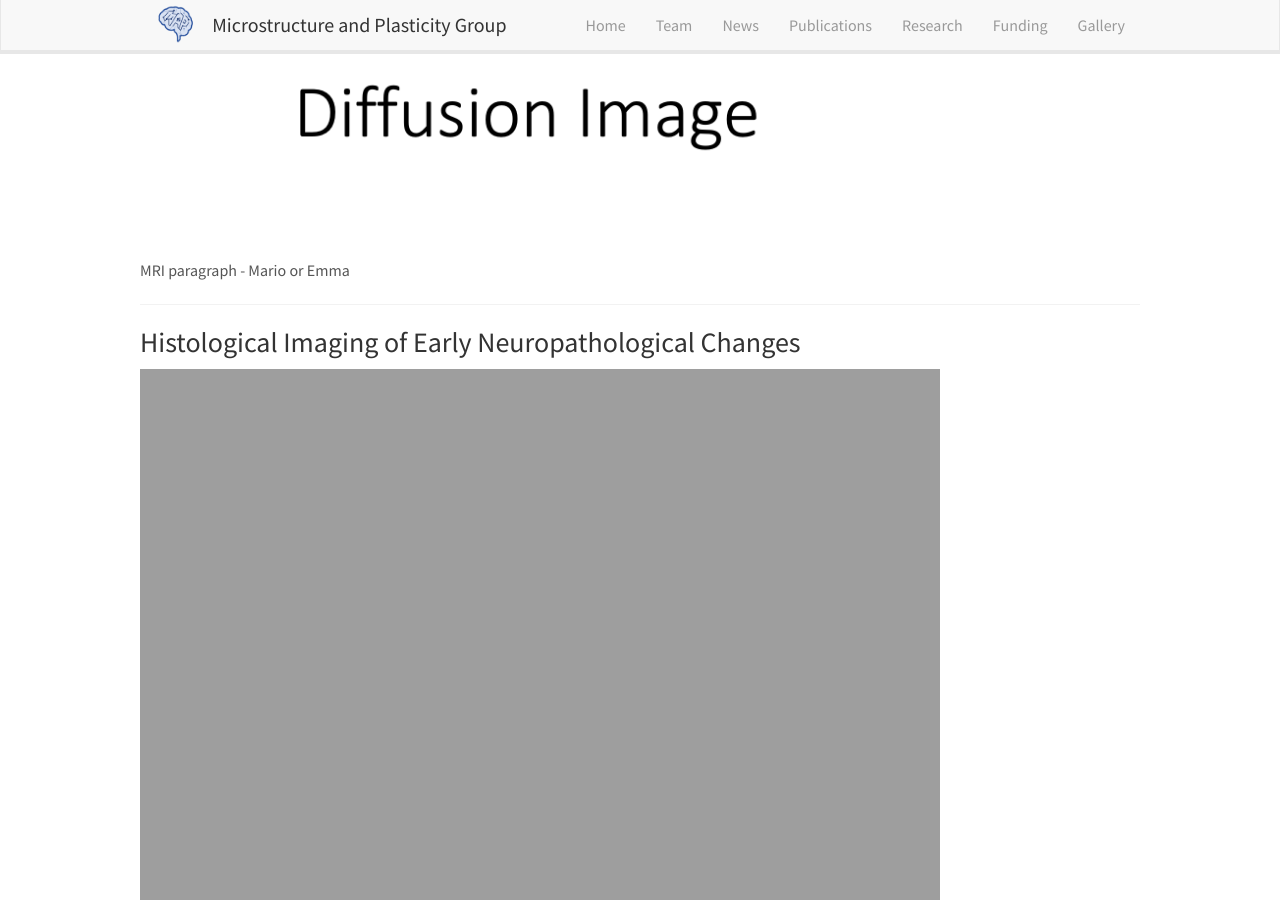
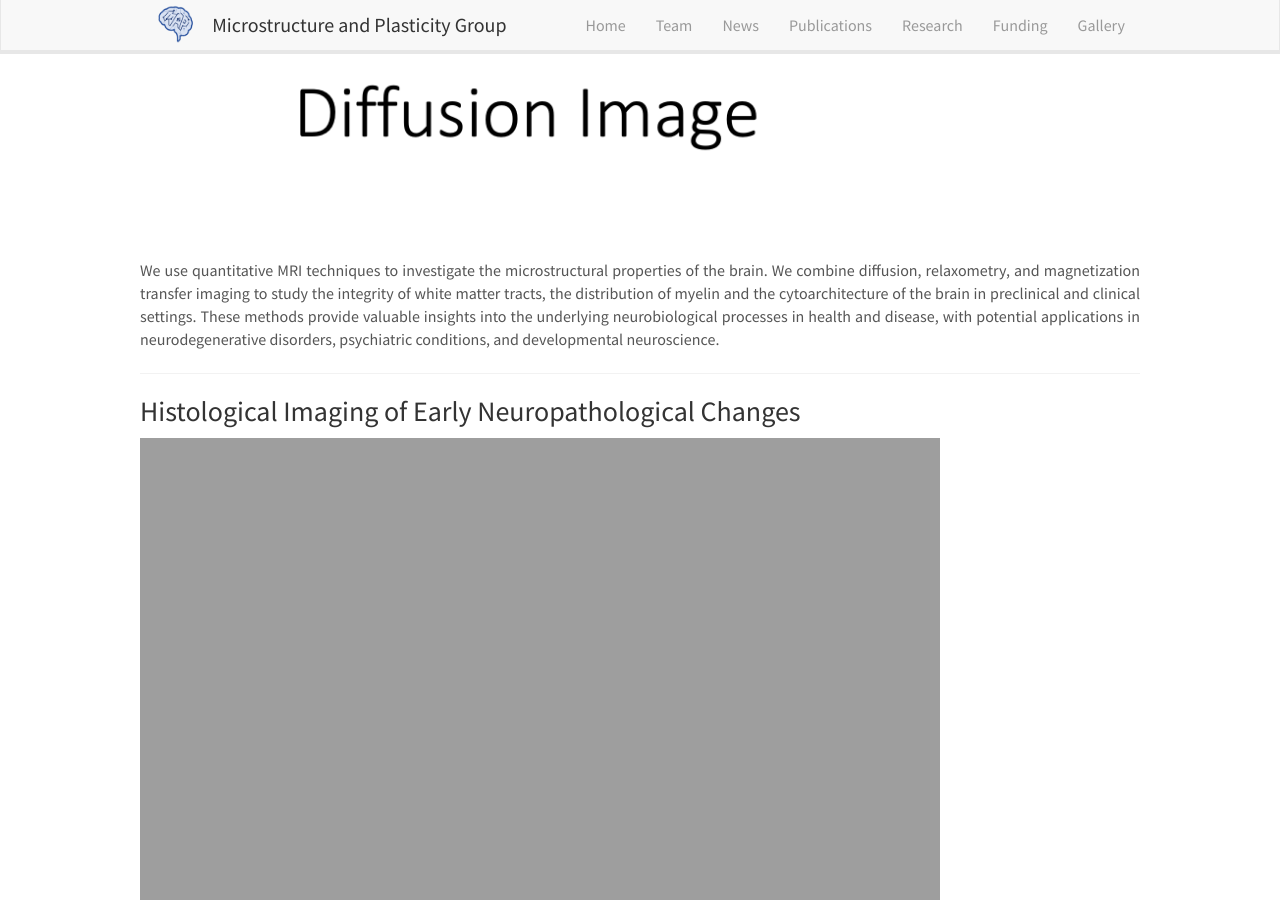
Before and after one commit to MaP-science/MaPWebsite, a Jekyll site: the page built from _pages/research.md, in a window 1280 px wide and 900 px high, scrolled down 974 px. Built offline with Jekyll 4.4.1, drawn with Linux system fonts in a browser that asks for light colours; nearby versions of some CDN libraries.

Commit message:
Description of MRI cyto and myelin

```diff
--- a/_pages/research.md
+++ b/_pages/research.md
@@ -30,7 +30,7 @@ Tractography paragraph - Thina or Marco
 </div>
 </div>
 
-MRI paragraph - Mario or Emma
+We use quantitative MRI techniques to investigate the microstructural properties of the brain. We combine diffusion, relaxometry, and magnetization transfer imaging to study the integrity of white matter tracts, the distribution of myelin and the cytoarchitecture of the brain in preclinical and clinical settings. These methods provide valuable insights into the underlying neurobiological processes in health and disease, with potential applications in neurodegenerative disorders, psychiatric conditions, and developmental neuroscience.
 
 <hr style="border-top: 1px solid #f2f2f2;"> <!-- Add a faint horizontal line here -->
 
```
